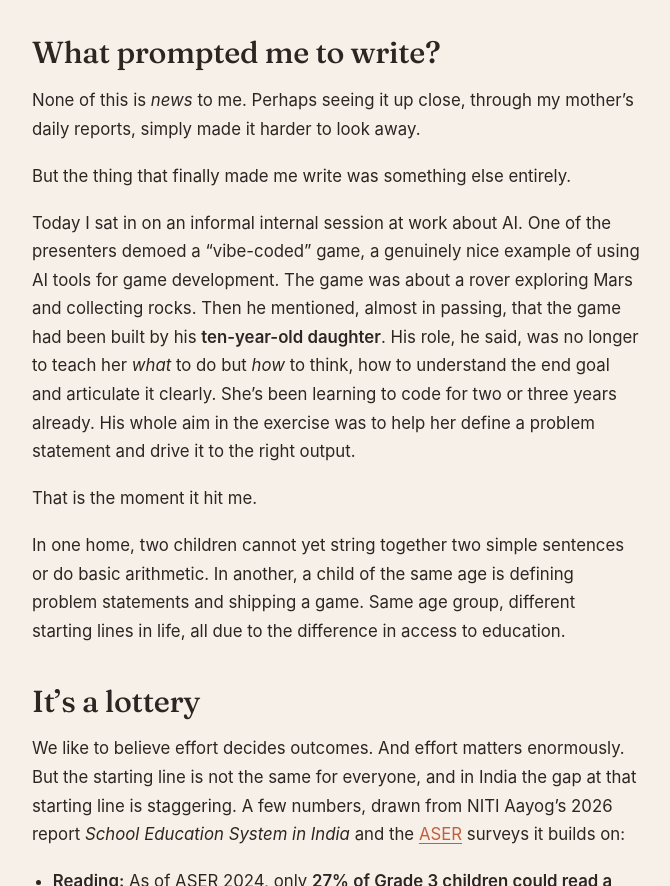
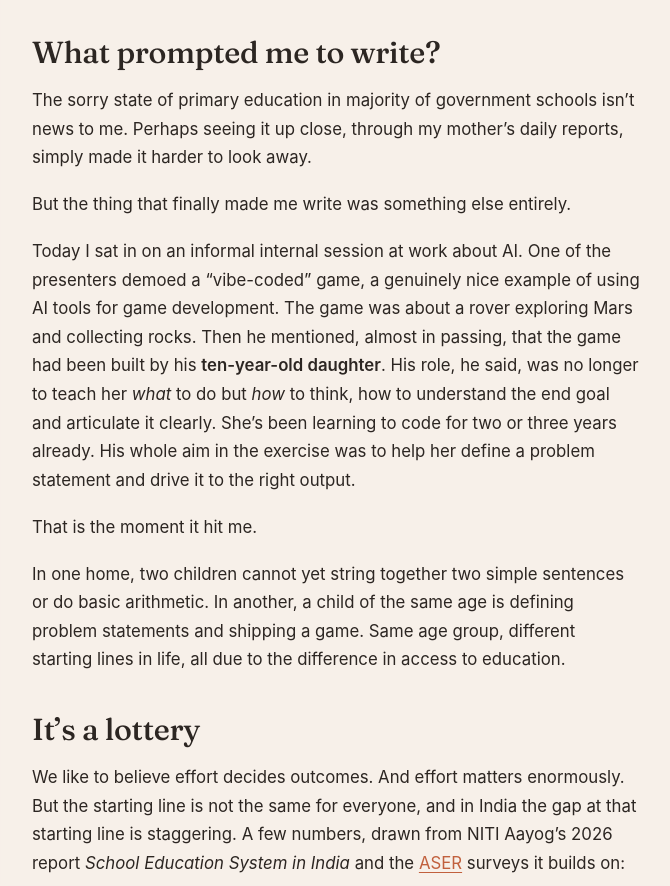
Before and after one commit to VPCCB/VPCCB.github.io, an Astro site: page /blog/lottery-of-birth in a window 1280 px wide. Shown: the part 1245-2131 px from the top of the page, without its empty margins (304-974 px from the left). Built offline with nearby package versions, Linux system fonts and the light colour scheme; Astro itself is replaced by a stand-in of ours.

Commit message:
Reword opening line of 'What prompted me to write' section

```diff
--- a/src/content/blog/lottery-of-birth.md
+++ b/src/content/blog/lottery-of-birth.md
@@ -35,7 +35,8 @@ school in India. It genuinely pains me.
 
 ## What prompted me to write?
 
-None of this is *news* to me. Perhaps seeing it up close, through my mother's daily
+The sorry state of primary education in majority of government schools isn't news
+to me. Perhaps seeing it up close, through my mother's daily
 reports, simply made it harder to look away.
 
 But the thing that finally made me write was something else entirely.
```
